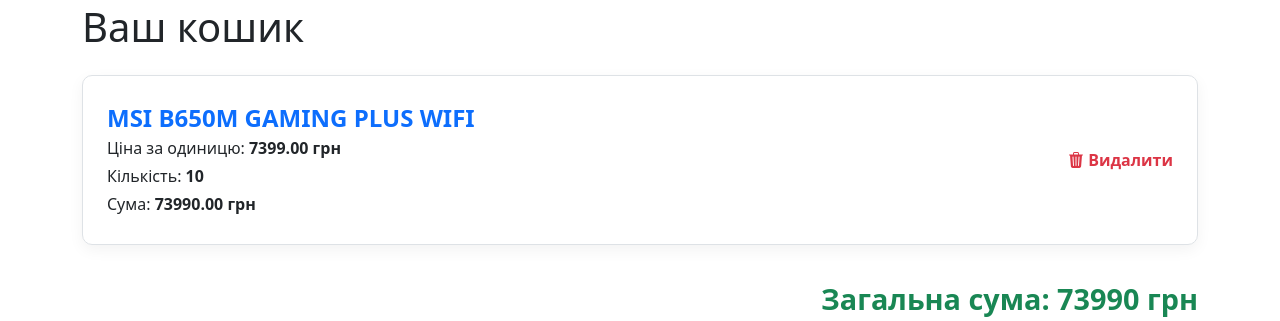
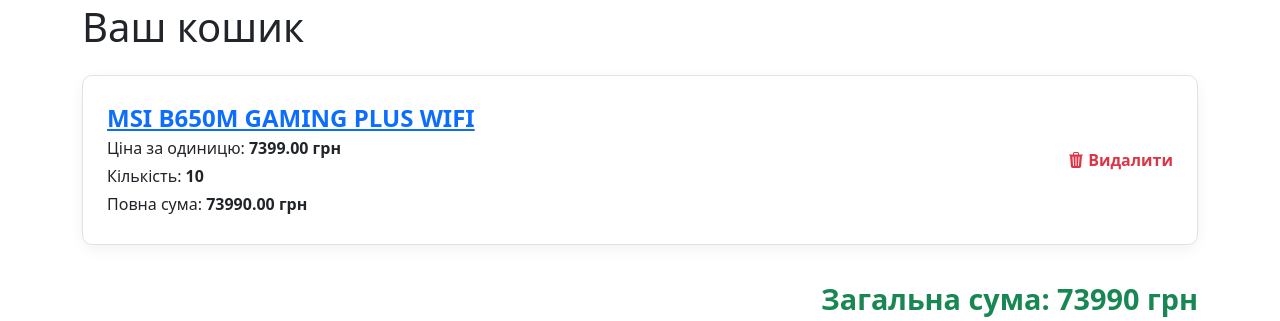
Before and after one commit to Danya-Oleksuk/pc-components-shop, a Django app: page /user/cart/ in a window 1280 px wide. Shown: the part 101-422 px from the top of the page. Run offline with Django 5.2, Linux system fonts and the light colour scheme; a user stored in the database is signed in; data comes from the database, SQL or seed files in the repository; tables that the repository leaves empty hold one stand-in row (values such as "Sample post").

Commit message:
add: link in name for products in cart

```diff
--- a/templates/cart/cart.html
+++ b/templates/cart/cart.html
@@ -57,10 +57,14 @@
             <div class="cart-item-card">
                 <div class="d-flex justify-content-between align-items-center">
                     <div>
-                        <div class="cart-item-header">{{ cart_item.product.name }}</div>
+                        <div class="cart-item-header">
+                            <a href="{% url 'products:product_detail' product_slug=cart_item.product.slug %}">
+                                {{ cart_item.product.name }}
+                            </a>
+                        </div>
                         <p class="mb-1">Ціна за одиницю: <strong>{{ cart_item.product.price }} грн</strong></p>
                         <p class="mb-1">Кількість: <strong>{{ cart_item.quantity }}</strong></p>
-                        <p class="mb-1">Сума: <strong>{{ cart_item.total_price }} грн</strong></p>
+                        <p class="mb-1">Повна сума: <strong>{{ cart_item.total_price }} грн</strong></p>
                     </div>
                     <div>
                         <a href="{% url "cart:cart_remove" cart_item.id %}" class="remove-btn">
```
